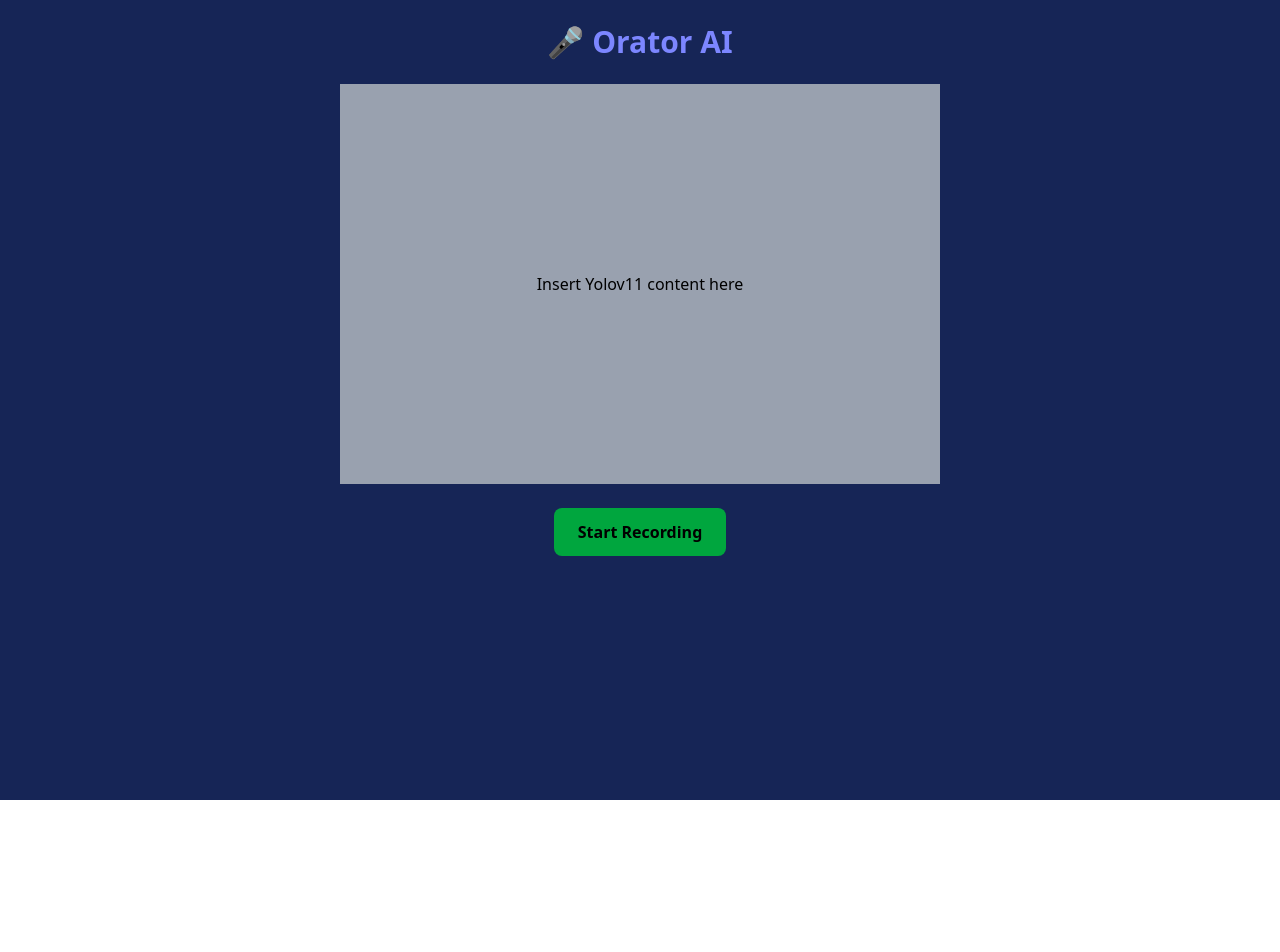
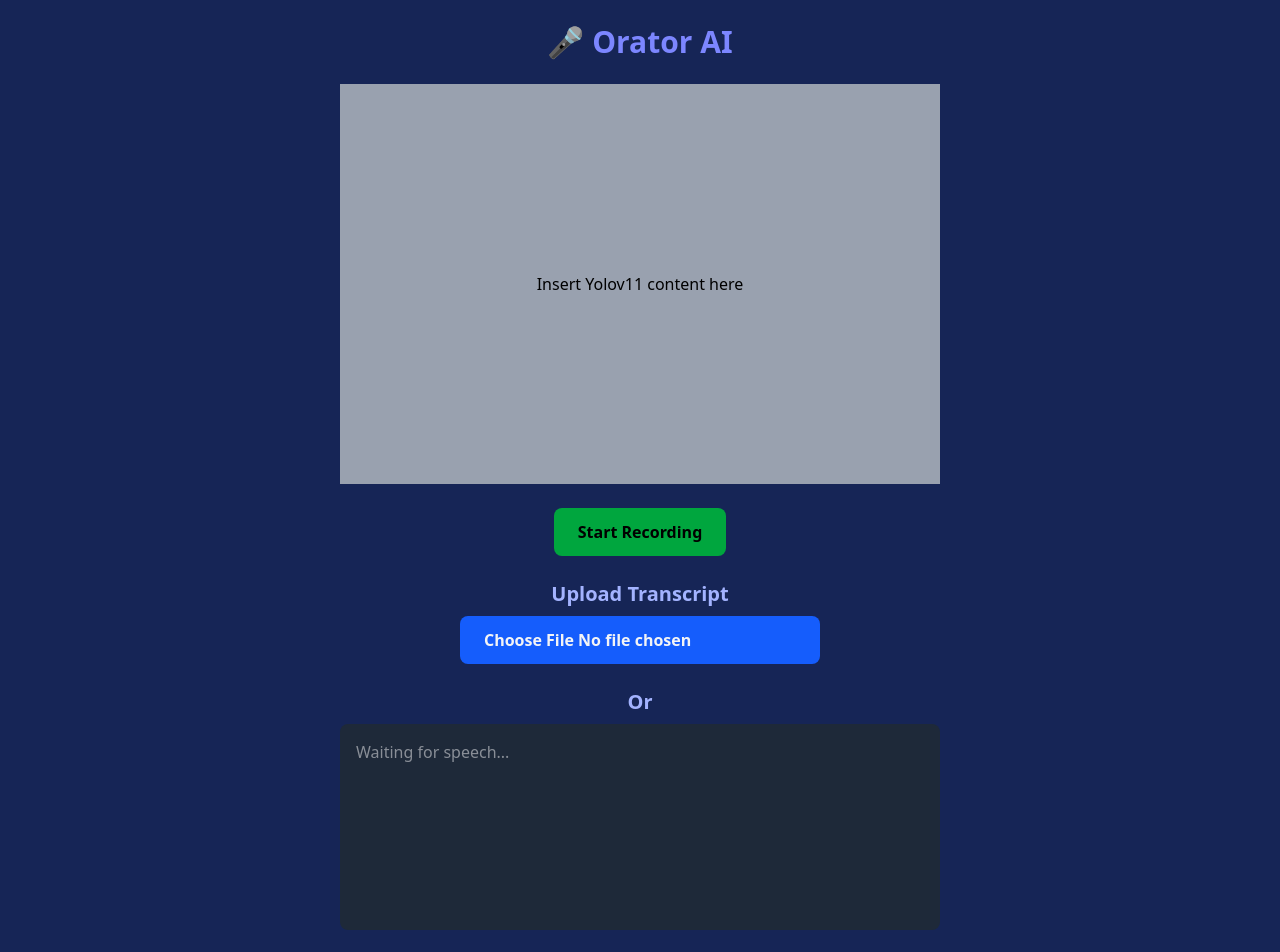
Before and after one commit to AustinBao/Orator, a React (Vite) app in the folder frontend/: page /app in a window 1280 px wide. Shown: the top 952 px of the page. Before the commit the page ends 800 px from the top, so only its background shows below. Built offline with nearby package versions, Linux system fonts and the light colour scheme.

Commit message:
Highlight toggle and removal functionality
I am acoustic

```diff
--- /dev/null
+++ b/frontend/src/components/Textbox.tsx
@@ -0,0 +1,185 @@
+import { useRef, useState } from 'react'
+
+interface HighlightRange {
+    start: number;
+    end: number;
+}
+
+export default function Textbox(){
+
+    const [transcript, setTranscript] = useState('');
+    const [showButtons, setShowButtons] = useState(false);
+    const [file, setFile] = useState<File | null>(null);
+    const [highlight, setHighlight] = useState(false);
+    const [highlights, setHighlights] = useState<HighlightRange[]>([]);
+    const textAreaRef = useRef<HTMLTextAreaElement | null>(null);
+    const highlightRef = useRef<HTMLDivElement | null>(null);
+
+
+    function handleFileChange(e: React.ChangeEvent<HTMLInputElement>){
+        const selected = e.target.files?.[0];
+        if (selected && selected.type == "application/pdf"){
+            console.log("PDF file", selected.name)
+            setFile(selected)
+            {file}
+        } else {
+            console.log("Not a pdf file")
+        }
+    }
+
+    const toggleHighlight = () => {
+            setHighlight((prev) => !prev);
+    };
+
+    const handleMouseUp = () => {
+        if (!highlight || !textAreaRef.current) {
+        return;
+    }
+
+    const textarea = textAreaRef.current;
+    const newStart = textarea.selectionStart;
+    const newEnd = textarea.selectionEnd;
+
+    // Only proceed if text is actually selected
+    if (newStart === newEnd) {
+        return;
+    }
+
+    setHighlights(prevHighlights => {
+        // Find all highlights that are FULLY CONTAINED within the new selection.
+        const highlightsToToggleOff = prevHighlights.filter(h =>
+            h.start >= newStart && h.end <= newEnd
+        );
+
+        if (highlightsToToggleOff.length > 0) {
+            // Case 1: UN-HIGHLIGHTING (Remove all highlights that were fully selected)
+            const highlightsToKeep = prevHighlights.filter(h =>
+                !(h.start >= newStart && h.end <= newEnd)
+            );
+            return highlightsToKeep.sort((a, b) => a.start - b.start);
+        }
+
+        // Case 2: HIGHLIGHTING (Add new or merge existing ones)
+
+        // Find highlights that overlap (not fully contained, but touching/overlapping)
+        const overlapping = prevHighlights.filter(h =>
+            (newStart < h.end) && (newEnd > h.start)
+        );
+
+        if (overlapping.length > 0) {
+            // Merge all touching ranges into one large highlight
+            const nonOverlapping = prevHighlights.filter(h =>
+                (newStart >= h.end) || (newEnd <= h.start)
+            );
+
+            const mergedStart = Math.min(newStart, ...overlapping.map(h => h.start));
+            const mergedEnd = Math.max(newEnd, ...overlapping.map(h => h.end));
+
+            return [...nonOverlapping, { start: mergedStart, end: mergedEnd }].sort((a, b) => a.start - b.start);
+
+        }
+
+        // Case 3: Adding a completely NEW highlight
+        return [...prevHighlights, { start: newStart, end: newEnd }].sort((a, b) => a.start - b.start);
+    });
+
+    // Clear selection
+    textarea.setSelectionRange(newStart, newStart);
+    }
+
+    const renderHighlightedText = () => {
+        if (!transcript){
+            return;
+        }
+
+        if (!highlights.length){
+            return <span style={{ color: 'transparent' }}>{transcript}</span>;
+        }
+        const result: Array<string | React.ReactElement> = [];
+        let pos = 0;
+
+        highlights.forEach((h, i) => {
+            result.push(transcript.slice(pos, h.start));
+            result.push(<mark key={i} className="bg-yellow-400 text-black">{transcript.slice(h.start, h.end)}</mark>);
+
+            pos = h.end;
+        });
+
+        result.push(transcript.slice(pos));
+        return <>{result}</>;
+    };
+
+    const handleKeyDown = (e: React.KeyboardEvent<HTMLTextAreaElement>) => {
+        if (e.key === "Enter") {
+            e.preventDefault();
+            textAreaRef.current?.blur()
+            // setLocked(true);
+            setShowButtons(true);
+        }
+    };
+
+    // const refocus = () => {
+    //     setLocked(false)
+    // }
+    const handleBlur = () => {
+        setShowButtons(true);
+    };
+    const syncScroll = () => {
+        if (textAreaRef.current && highlightRef.current) {
+            highlightRef.current.scrollTop = textAreaRef.current.scrollTop;
+            highlightRef.current.scrollLeft = textAreaRef.current.scrollLeft;
+        }
+    };
+
+    return (
+    <div className="min-h-screen text-gray-100 flex flex-col items-center p-6 space-y-6">
+
+        <h2 className="text-xl font-semibold mb-2 text-indigo-300">Upload Transcript</h2>
+
+        <input type="file" accept=".pdf" onChange={handleFileChange}
+        className="px-6 py-3 bg-blue-600 hover:bg-blue-500 rounded-lg font-semibold"
+        />
+
+        <h2 className="text-xl font-semibold mb-2 text-indigo-300">Or</h2>
+
+        <div className="w-full max-w-6xl">
+            <div className="relative bg-gray-800 rounded-lg min-h-[200px] whitespace-pre-wrap">
+            <div ref={highlightRef}
+                aria-hidden="true"
+                className="absolute top-0 left-0 w-150 h-full p-4 whitespace-pre-wrap break-words text-white pointer-events-none overflow-y-auto"
+            >
+                {renderHighlightedText()}
+            </div>
+            <textarea
+            ref={textAreaRef}
+            className="relative bg-transparent caret-white p-4 w-150 h-[200px] resize-none focus:outline-none"
+            placeholder="Waiting for speech..."
+            value={transcript}
+            onChange={(e) => setTranscript(e.target.value)}
+            onKeyDown={handleKeyDown}
+            onBlur={handleBlur}
+            // onFocus={refocus}
+            onMouseUp={handleMouseUp}
+            onScroll={syncScroll}
+            />
+
+        </div>
+
+        {showButtons && (
+        <div className="flex gap-2 mt-4">
+
+            <button className="bg-blue-600 text-white font-semibold hover:bg-blue-800 px-4 py-2 rounded">Send Transcript</button>
+
+            <button
+            className={`px-4 py-2 rounded font-semibold ${
+                highlight ? 'bg-yellow-400 text-black hover:bg-yellow-500': 'bg-red-600 text-white hover:bg-red-800'}`}
+                onClick={toggleHighlight}
+            >
+                Highlight Tool
+            </button>
+        </div>
+        )}
+        </div>
+    </div>
+    )
+    }
--- a/frontend/src/pages/App.tsx
+++ b/frontend/src/pages/App.tsx
@@ -1,5 +1,6 @@
 import Recorder from '../components/Recorder'
 import Camera from '../components/Camera'
+import Textbox from '../components/Textbox'
 
 function App() {
   return (
@@ -8,6 +9,7 @@
         <h1 className="text-3xl font-bold text-indigo-400 mb-6">🎤 Orator AI</h1>
         <div className='mb-6'><Camera /></div>
         <Recorder />
+        <Textbox />
       </div>
     </div>
   );
```
